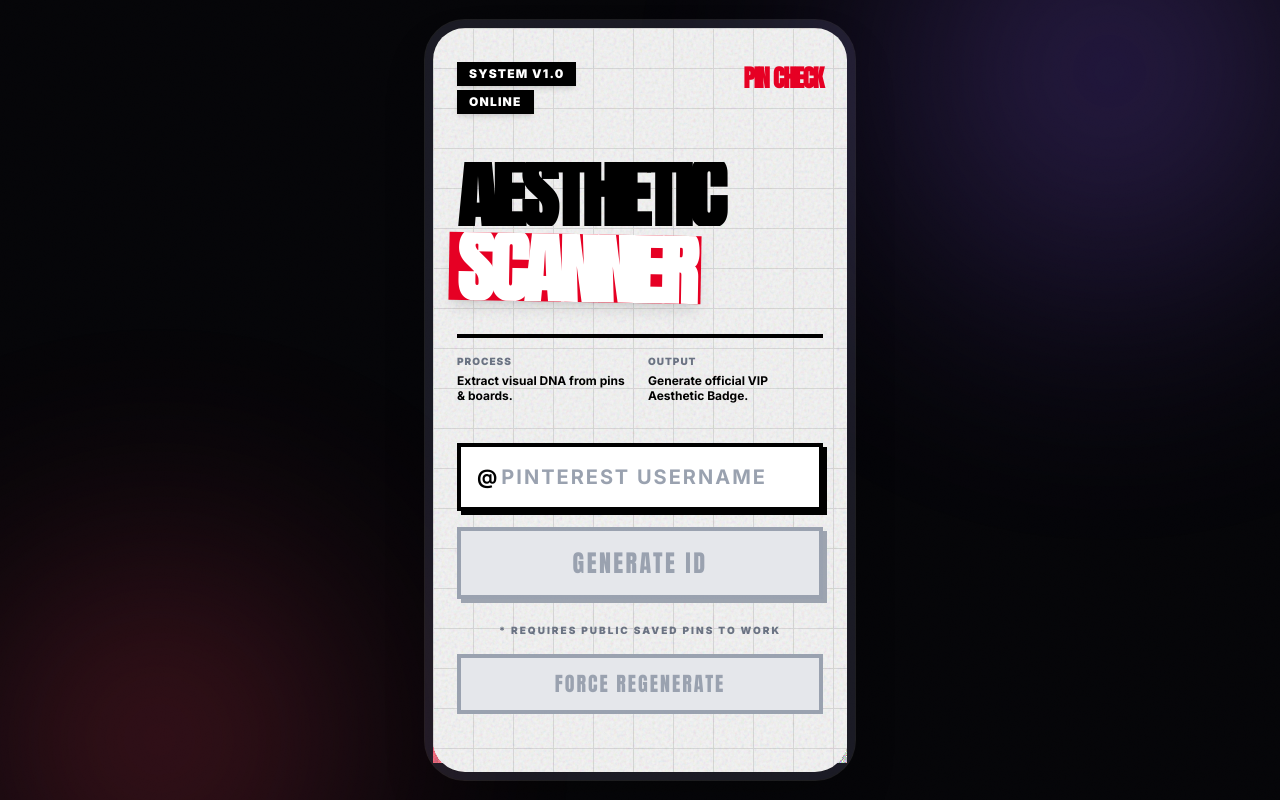
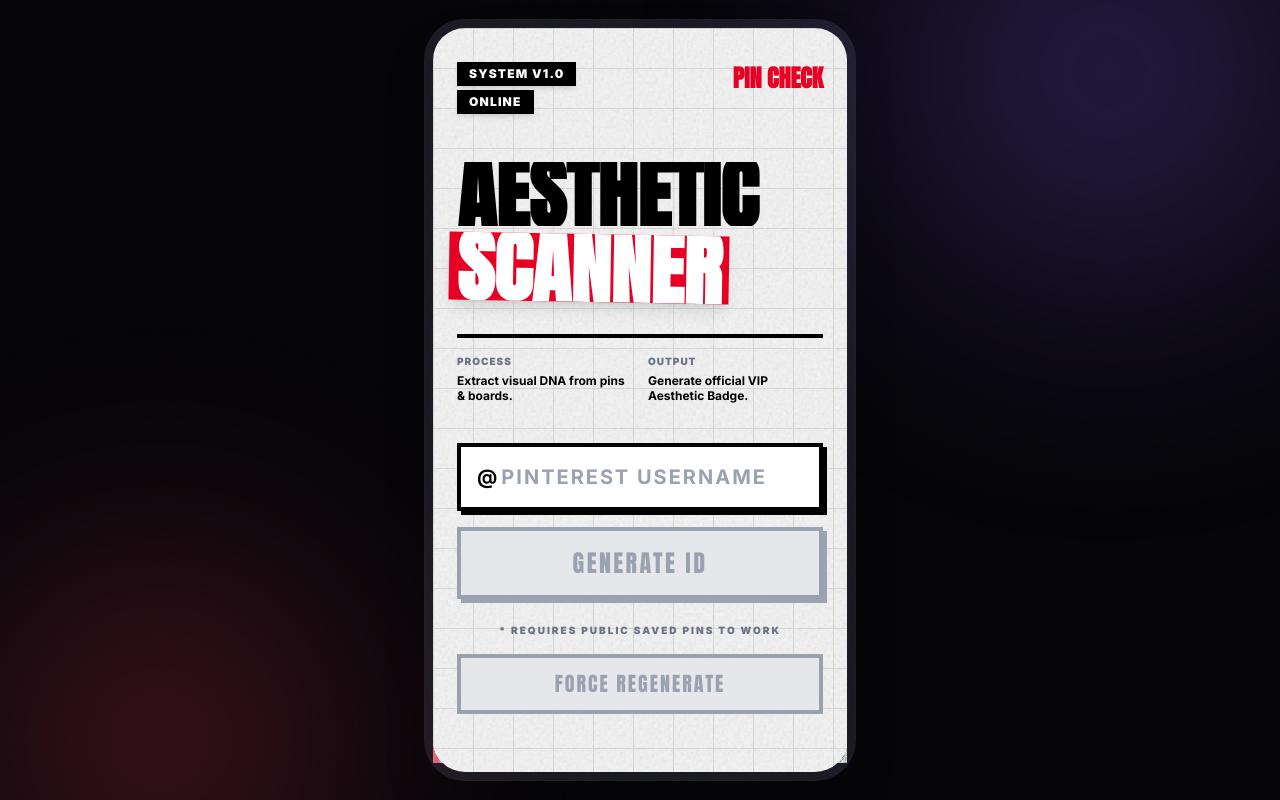
Before and after one commit to vignxh-vny/pinsify, a Next.js app: page / in a window 1280 px wide. Built offline with nearby package versions, Linux system fonts and the light colour scheme.

Commit message:
style: remove tight tracking from Anton font to prevent overlapping letters

```diff
--- a/src/app/page.tsx
+++ b/src/app/page.tsx
@@ -145,7 +145,7 @@
             initial={{ opacity: 0, x: 20 }}
             animate={{ opacity: 1, x: 0 }}
             transition={{ duration: 0.5, delay: 0.2, ease: [0.16, 1, 0.3, 1] }}
-            className="text-[#E60023] font-black text-2xl tracking-tighter" style={{ fontFamily: "var(--next-font-anton), Impact, sans-serif" }}
+            className="text-[#E60023] font-black text-2xl tracking-normal" style={{ fontFamily: "var(--next-font-anton), Impact, sans-serif" }}
           >
             PIN CHECK
           </motion.div>
@@ -158,7 +158,7 @@
               initial={{ y: "100%" }}
               animate={{ y: "0%" }}
               transition={{ duration: 0.5, delay: 0.1, ease: [0.16, 1, 0.3, 1] }}
-              className="text-black font-black uppercase text-[4rem] sm:text-[5rem] leading-[0.8] tracking-tighter z-10"
+              className="text-black font-black uppercase text-[4rem] sm:text-[5rem] leading-[0.8] tracking-normal z-10"
               style={{ fontFamily: "var(--next-font-anton), Impact, sans-serif" }}
             >
               AESTHETIC
@@ -169,7 +169,7 @@
               initial={{ x: "-100%" }}
               animate={{ x: "0%" }}
               transition={{ duration: 0.5, delay: 0.2, ease: [0.16, 1, 0.3, 1] }}
-              className="text-white font-black uppercase text-[4rem] sm:text-[5rem] leading-[0.85] tracking-tighter"
+              className="text-white font-black uppercase text-[4rem] sm:text-[5rem] leading-[0.85] tracking-normal"
               style={{ fontFamily: "var(--next-font-anton), Impact, sans-serif" }}
             >
               SCANNER
--- a/src/components/story/IDBadgeCard.tsx
+++ b/src/components/story/IDBadgeCard.tsx
@@ -121,7 +121,7 @@
         </div>
 
         {/* Date / Gen Top Right */}
-        <div className="absolute top-8 right-8 text-black font-black text-4xl tracking-tighter" style={{ fontFamily: "var(--next-font-anton), Impact, sans-serif" }}>
+        <div className="absolute top-8 right-8 text-black font-black text-4xl tracking-normal" style={{ fontFamily: "var(--next-font-anton), Impact, sans-serif" }}>
           20.26
         </div>
 
@@ -148,7 +148,7 @@
 
           {/* User Initial / Avatar Placeholder */}
           <div className="absolute inset-0 flex items-center justify-center">
-             <div className="text-white/80 font-black text-9xl tracking-tighter mix-blend-overlay" style={{ fontFamily: "var(--next-font-anton), Impact, sans-serif" }}>
+             <div className="text-white/80 font-black text-9xl tracking-normal mix-blend-overlay" style={{ fontFamily: "var(--next-font-anton), Impact, sans-serif" }}>
                 {(data.user.displayName || data.user.username).charAt(0).toUpperCase()}
              </div>
           </div>
@@ -169,7 +169,7 @@
           <div className="flex">
             {/* Massive Text */}
             <div className="flex flex-col justify-center flex-1">
-              <h1 className="text-black font-black uppercase text-3xl sm:text-4xl leading-[0.85] tracking-tighter break-words drop-shadow-sm line-clamp-3" style={{ fontFamily: "var(--next-font-anton), Impact, sans-serif", textWrap: "balance" }}>
+              <h1 className="text-black font-black uppercase text-3xl sm:text-4xl leading-[0.85] tracking-normal break-words drop-shadow-sm line-clamp-3" style={{ fontFamily: "var(--next-font-anton), Impact, sans-serif", textWrap: "balance" }}>
                 {data.identity.primary}
               </h1>
             </div>
```
